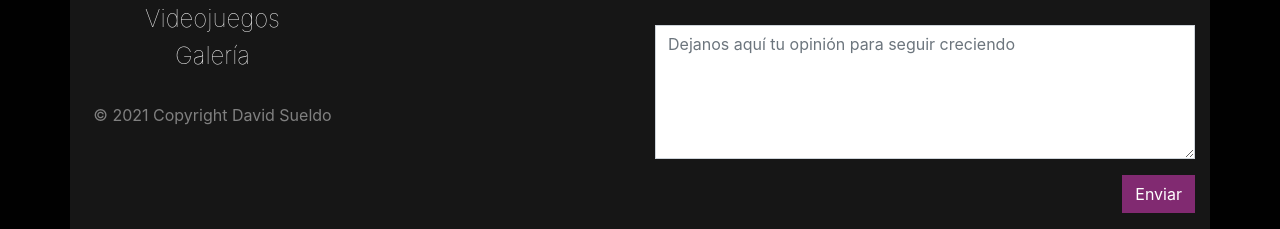
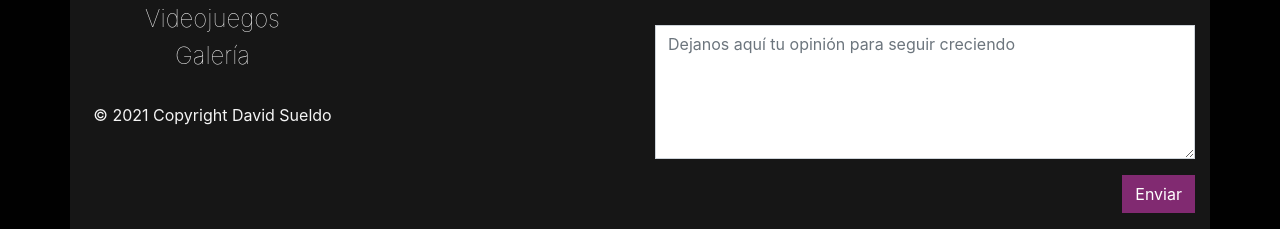
Before and after one commit to wololoWeb/otakus, a plain HTML site: page index.html in a window 1280 px wide. Shown: the part 8404-8633 px from the top of the page. Drawn offline with nearby package versions, Linux system fonts and the light colour scheme.

Commit message:
Update index.html

```diff
--- a/index.html
+++ b/index.html
@@ -765,7 +765,7 @@
           </li>
         </ul>
 
-        <p class="pt-3 pb-3" style=" color : grey; text-align: center; font-weight: normal;">© 2021 Copyright David Sueldo</p>
+        <p class="pt-3 pb-3" style=" color : whitesmoke; text-align: center; font-weight: normal;">© 2021 Copyright David Sueldo</p>
 
 
       </footer>
```
